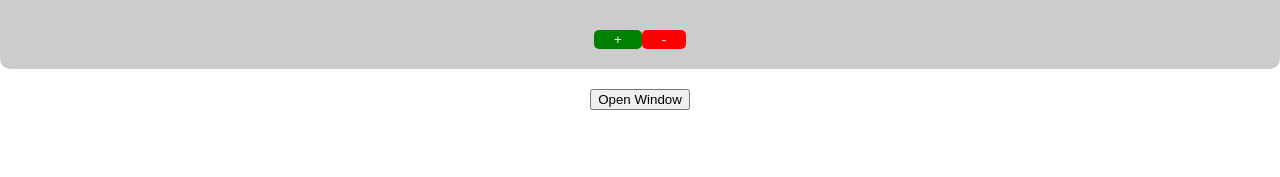
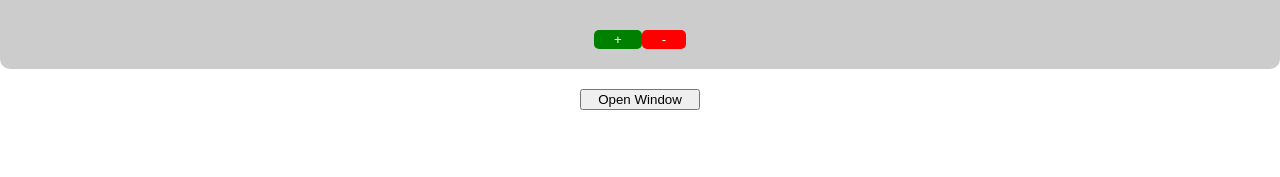
Before and after one commit to AleksandrKompanetc/counter, a React (Create React App) app: page / in a window 1280 px wide. Shown: the part 123-300 px from the top of the page. Built offline with nearby package versions, Linux system fonts and the light colour scheme; the HTML template or start-up script is replaced by a standard one.

Commit message:
adding styles

```diff
--- a/src/App.css
+++ b/src/App.css
@@ -72,15 +72,25 @@
 .modal-container {
   display: flex;
   justify-content: center;
+  flex-direction: column;
   flex-wrap: wrap;
   padding: 20px;
+  align-items: center;
   text-align: center;
+  gap: 30px;
 }
 
 .open-modal-btn {
-  margin-bottom: 50px;
+  display: inline-block;
+  margin-bottom: 30px;
+  width: 120px;
+  cursor: pointer;
 }
 
 .modal {
   display: flex;
 }
+
+.cross-button {
+  cursor: pointer;
+}
--- a/src/App.js
+++ b/src/App.js
@@ -26,7 +26,7 @@ function App() {
         {open && (<div className='overlay'>
           <div className='modal'>
             <img src="./bugatti.jpg" width={300} alt="Bugatti" />
-            <svg width="50px" height="50px" viewBox="0 -0.5 25 25" fill="none" xmlns="http://www.w3.org/2000/svg">
+            <svg className='cross-button' width="50px" height="50px" viewBox="0 -0.5 25 25" fill="none" xmlns="http://www.w3.org/2000/svg">
               <path d="M6.96967 16.4697C6.67678 16.7626 6.67678 17.2374 6.96967 17.5303C7.26256 17.8232 7.73744 17.8232 8.03033 17.5303L6.96967 16.4697ZM13.0303 12.5303C13.3232 12.2374 13.3232 11.7626 13.0303 11.4697C12.7374 11.1768 12.2626 11.1768 11.9697 11.4697L13.0303 12.5303ZM11.9697 11.4697C11.6768 11.7626 11.6768 12.2374 11.9697 12.5303C12.2626 12.8232 12.7374 12.8232 13.0303 12.5303L11.9697 11.4697ZM18.0303 7.53033C18.3232 7.23744 18.3232 6.76256 18.0303 6.46967C17.7374 6.17678 17.2626 6.17678 16.9697 6.46967L18.0303 7.53033ZM13.0303 11.4697C12.7374 11.1768 12.2626 11.1768 11.9697 11.4697C11.6768 11.7626 11.6768 12.2374 11.9697 12.5303L13.0303 11.4697ZM16.9697 17.5303C17.2626 17.8232 17.7374 17.8232 18.0303 17.5303C18.3232 17.2374 18.3232 16.7626 18.0303 16.4697L16.9697 17.5303ZM11.9697 12.5303C12.2626 12.8232 12.7374 12.8232 13.0303 12.5303C13.3232 12.2374 13.3232 11.7626 13.0303 11.4697L11.9697 12.5303ZM8.03033 6.46967C7.73744 6.17678 7.26256 6.17678 6.96967 6.46967C6.67678 6.76256 6.67678 7.23744 6.96967 7.53033L8.03033 6.46967ZM8.03033 17.5303L13.0303 12.5303L11.9697 11.4697L6.96967 16.4697L8.03033 17.5303ZM13.0303 12.5303L18.0303 7.53033L16.9697 6.46967L11.9697 11.4697L13.0303 12.5303ZM11.9697 12.5303L16.9697 17.5303L18.0303 16.4697L13.0303 11.4697L11.9697 12.5303ZM13.0303 11.4697L8.03033 6.46967L6.96967 7.53033L11.9697 12.5303L13.0303 11.4697Z" fill="#000000" />
             </svg>
           </div>
```
